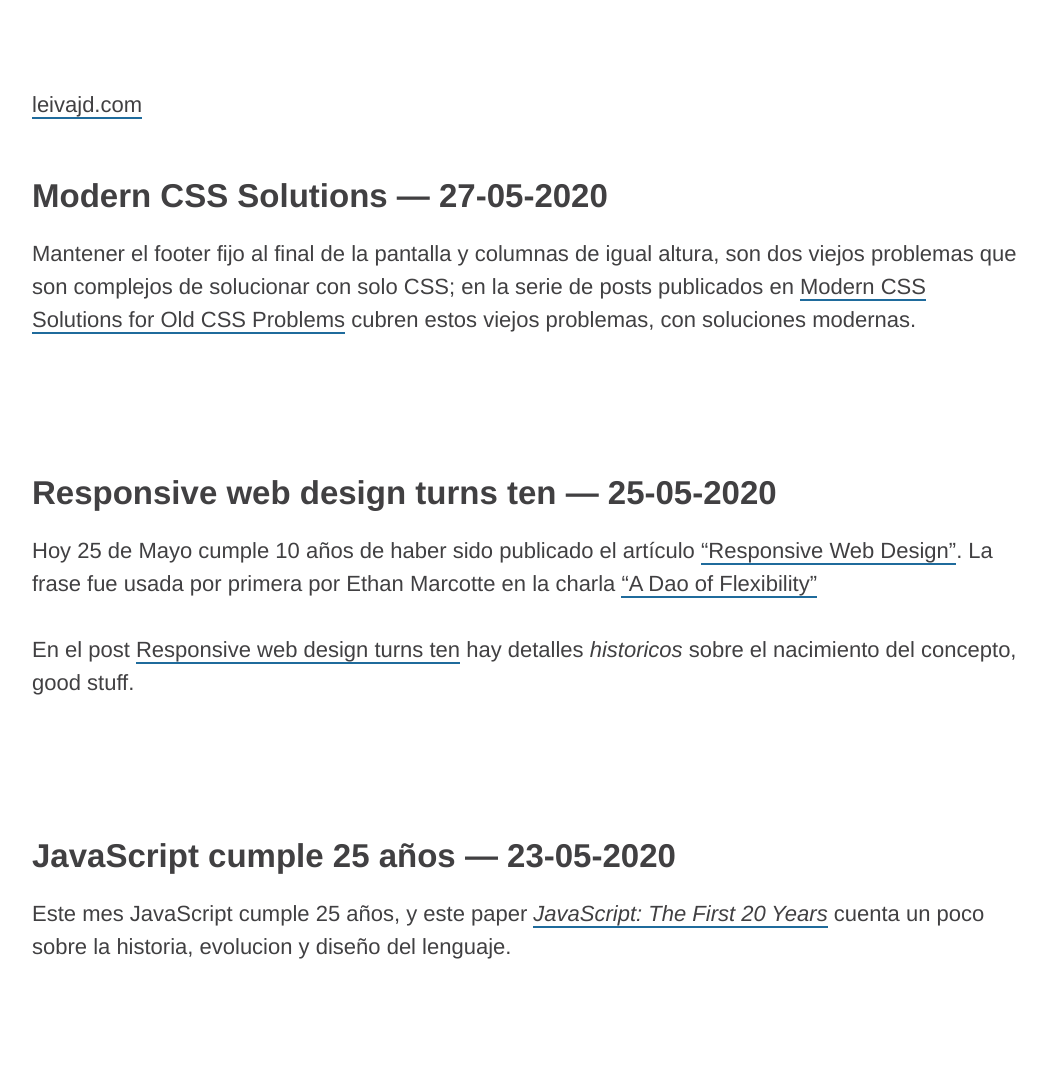
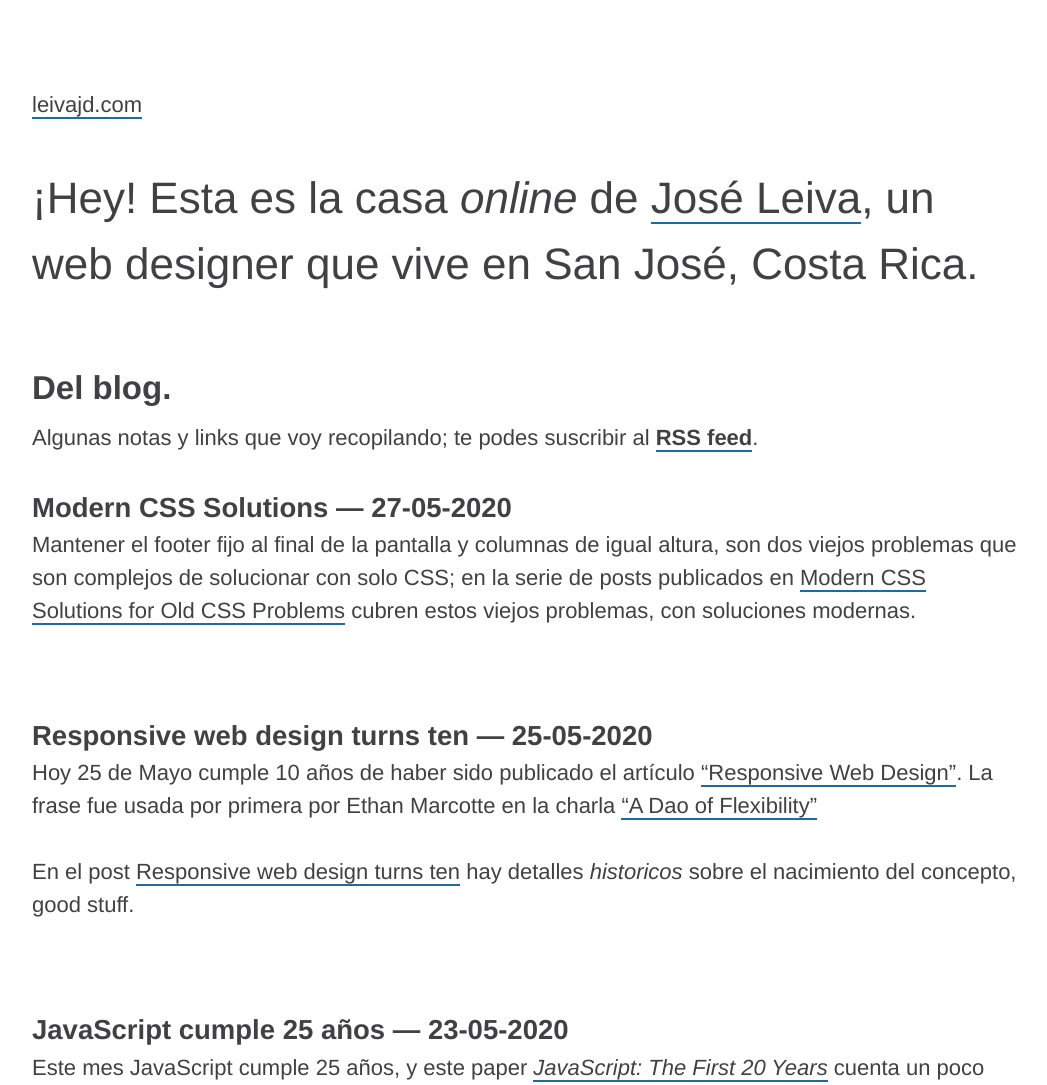
Before and after one commit to jleiva/leivajd.com, a Gatsby site: page / in a window 1280 px wide. Shown: the top 1085 px of the page, without its empty margins (56-1103 px from the left). Built offline with nearby package versions, Linux system fonts and the light colour scheme; Gatsby itself is replaced by a stand-in of ours; some packages are replaced by stand-ins of ours.

Commit message:
Split CSS, add intro to homepage

```diff
--- a/src/pages/index.js
+++ b/src/pages/index.js
@@ -1,19 +1,40 @@
 import React from "react"
-import { graphql } from "gatsby"
+import { graphql, Link } from "gatsby"
 import Layout from "../components/layout"
 import SEO from "../components/seo"
+
+import styles from "../styles/home.module.css"
 
 export default ({ data, pageContext }) => {
   return (
     <Layout>
       <SEO title="Inicio" />
+      <aside>
+        <p className={styles.intro}>
+          ¡Hey! Esta es la casa <em>online</em> de{" "}
+          <Link to="/work">Jos&eacute; Leiva</Link>, un web designer que vive en
+          San Jos&eacute;, Costa Rica.
+        </p>
+      </aside>
+
+      <div className={styles.block}>
+        <h2>Del blog.</h2>
+        <p>
+          Algunas notas y links que voy recopilando; te podes suscribir al{" "}
+          <Link to="/rss.xml">
+            <strong>RSS feed</strong>
+          </Link>
+          .
+        </p>
+      </div>
+
       {data.allMarkdownRemark.edges.map(({ node }) => (
-        <div className="post" key={node.id}>
-          <h2>
+        <div className={styles.post} key={node.id}>
+          <h3 className={styles.postTitle}>
             {node.frontmatter.title} <span>— {node.frontmatter.date}</span>
-          </h2>
+          </h3>
           <div
-            className="article__body"
+            className={styles.article}
             dangerouslySetInnerHTML={{ __html: node.html }}
           />
         </div>
@@ -25,7 +46,7 @@ export const query = graphql`
   query indexPageQuery {
     allMarkdownRemark(
       sort: { fields: [frontmatter___date], order: DESC }
-      limit: 10
+      limit: 5
       filter: { frontmatter: { isDraft: { ne: true } } }
     ) {
       edges {
--- a/src/styles/global.css
+++ b/src/styles/global.css
@@ -88,11 +88,3 @@ header {
 main {
   max-width: 45em;
 }
-
-.post {
-  margin-bottom: 6em;
-}
-
-.post p {
-  margin-top: 0;
-}
--- /dev/null
+++ b/src/styles/home.module.css
@@ -0,0 +1,25 @@
+.article {
+
+}
+
+.block h2 {
+    margin-bottom: 0.25em;;
+}
+
+.intro {
+    font-size: 2em;
+}
+
+.post {
+    margin-bottom: 4em;
+  }
+
+.postTitle {
+    font-size: 1.25em;
+    margin-bottom: 0;
+    margin-top: 0;
+}
+
+.post p {
+    margin-top: 0;
+}
```
Also changed, not shown: src/posts/2020/modern-css.md (line endings or trailing spaces).
